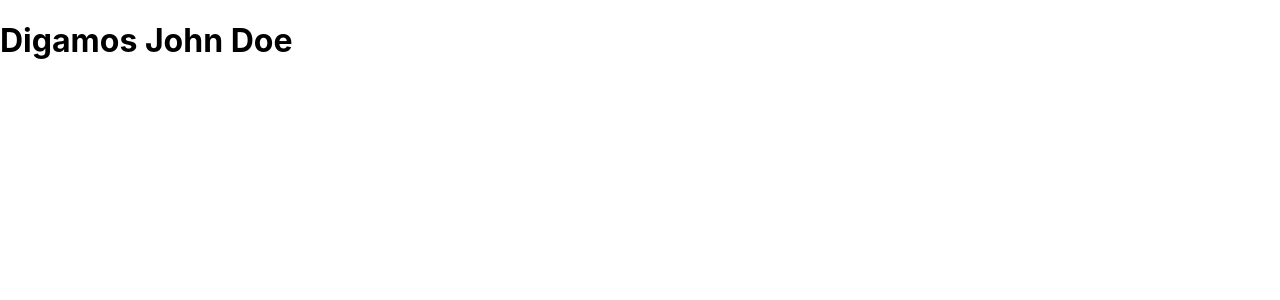
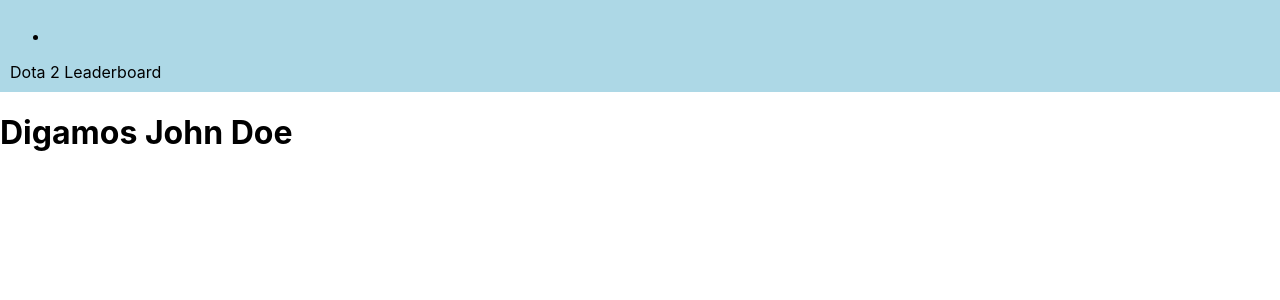
Before and after one commit to sqr/dota-custom-leaderboard, a Next.js app: page /hello in a window 1280 px wide. Shown: the top 300 px of the page. Built offline with nearby package versions, Linux system fonts and the light colour scheme.

Commit message:
Header component init

```diff
--- /dev/null
+++ b/components/Header.tsx
@@ -0,0 +1,7 @@
+import React from 'react'
+
+export default function Header() {
+  return (
+    <div className="header"><ul><li></li></ul>Dota 2 Leaderboard </div>
+  )
+}
--- a/pages/hello.tsx
+++ b/pages/hello.tsx
@@ -1,5 +1,6 @@
 import { useRouter } from 'next/router'
 import useSWR from 'swr'
+import Header from '../components/Header'
 
 const fetcher = async (url) => {
   const res = await fetch(url)
@@ -20,7 +21,8 @@ export default function Person() {
   if (error) return <div>{error.message}</div>
   if (!data) return <div>Loading...</div>
 
-  return (
-      <h1>Digamos {data.name}</h1>
+    return (
+      <><Header /><h1>Digamos {data.name}</h1></>
+
   )
 }
--- a/styles/globals.css
+++ b/styles/globals.css
@@ -14,3 +14,8 @@ a {
 * {
   box-sizing: border-box;
 }
+
+.header {
+    padding: 10px;
+    background: lightblue;
+}
```
